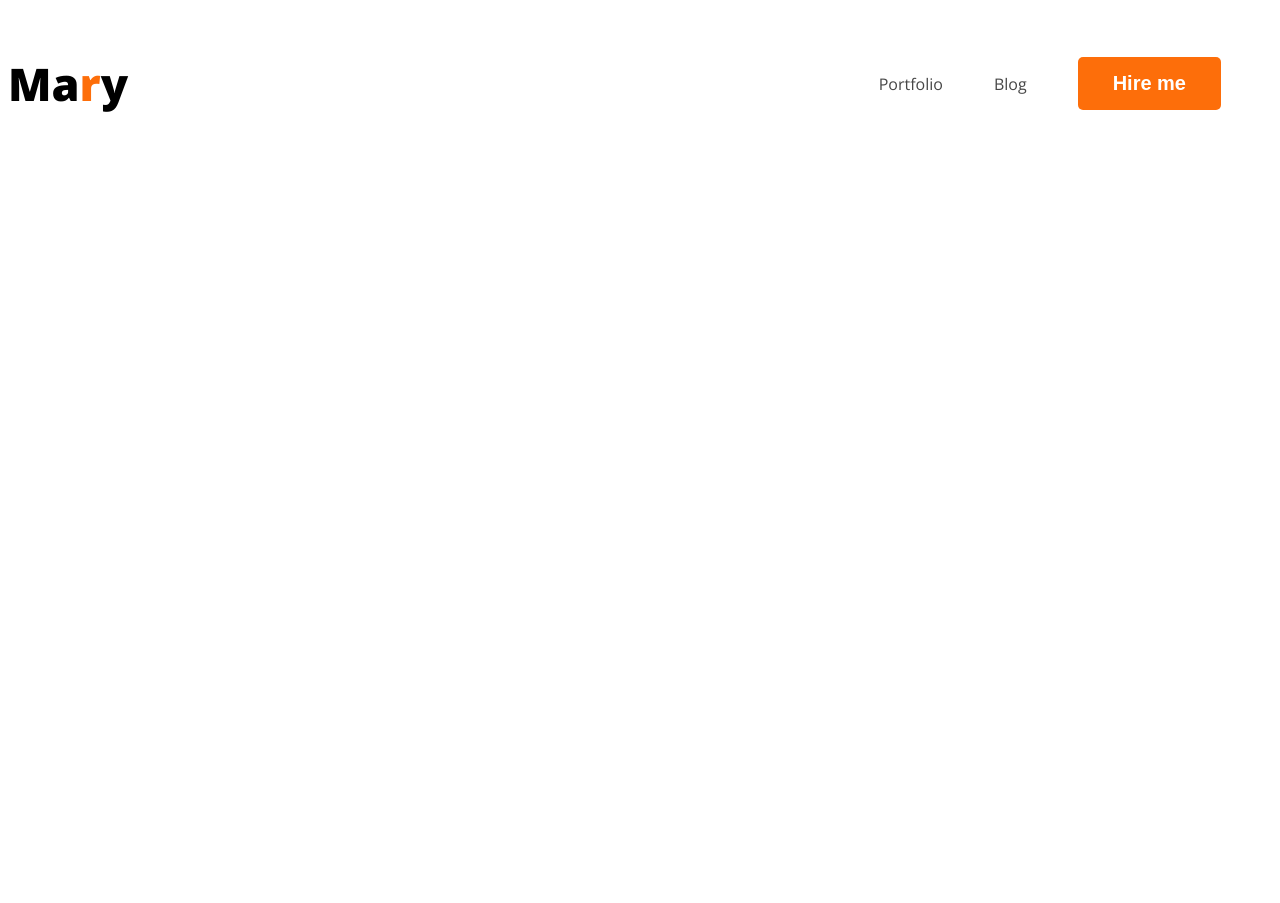
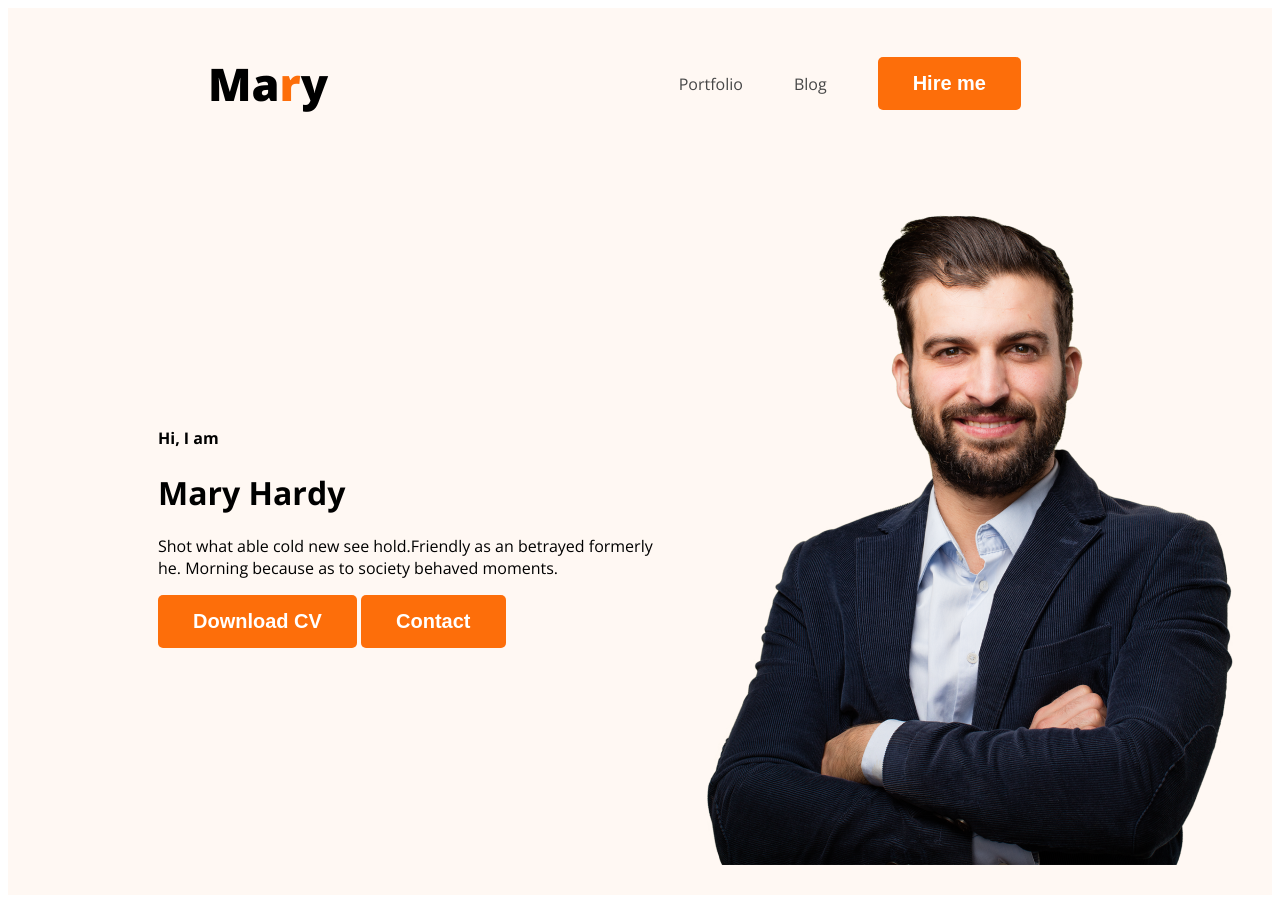
Before and after one commit to sujon157/Webdeveloper-portfolio, a plain HTML site: page index.html in a window 1280 px wide. Before the commit the page ends 800 px from the top, so only its background shows below. Drawn offline with nearby package versions, Linux system fonts and the light colour scheme.

Commit message:
Banner content added

```diff
--- a/index.html
+++ b/index.html
@@ -13,7 +13,7 @@
     <link rel="stylesheet" href="styles/portfolio.css">
 </head>
 <body>
-    <head>
+    <header class="header">
         <nav>
             <h3 class="nav-title">Ma<span class="text-primary" >r</span>y</h3>
             <ul>
@@ -22,7 +22,19 @@
                 <li><button class="btn-primary">Hire me</button></li>
             </ul>
         </nav>
-    </head>
+        <div class="banner">
+            <div class="banner-content">
+                <h4 class="banner-greeting">Hi, I  am</h4>
+                <h1 class="banner-title">Mary Hardy</h1>
+                <p>
+                    Shot what able cold new see hold.Friendly as an betrayed formerly he. Morning because as to society behaved moments.
+                </p>
+                 <button class="btn-primary">Download CV</button>
+                 <button class="btn-primary">Contact</button>
+            </div>
+            <img class="profile-img" src="images/hardy.png" alt="">
+        </div>
+    </header>
     <main>
 
     </main>
--- a/styles/portfolio.css
+++ b/styles/portfolio.css
@@ -25,6 +25,7 @@ nav{
     display: flex;
     justify-content: space-between;
     align-items: center;
+    margin: 0 200px;
 }
 
 .nav-title {
@@ -49,3 +50,19 @@ nav a {
     text-decoration: none;
     color: #474747;
 }
+/* header related style */
+
+.header{
+    background-color: #FFF8F3;
+}
+.banner{
+    padding: 30px 30px 30px 150px;
+    display: flex;
+    align-items: center;
+
+}
+
+.banner.profile-img{
+    width: 500px;
+
+}
```
